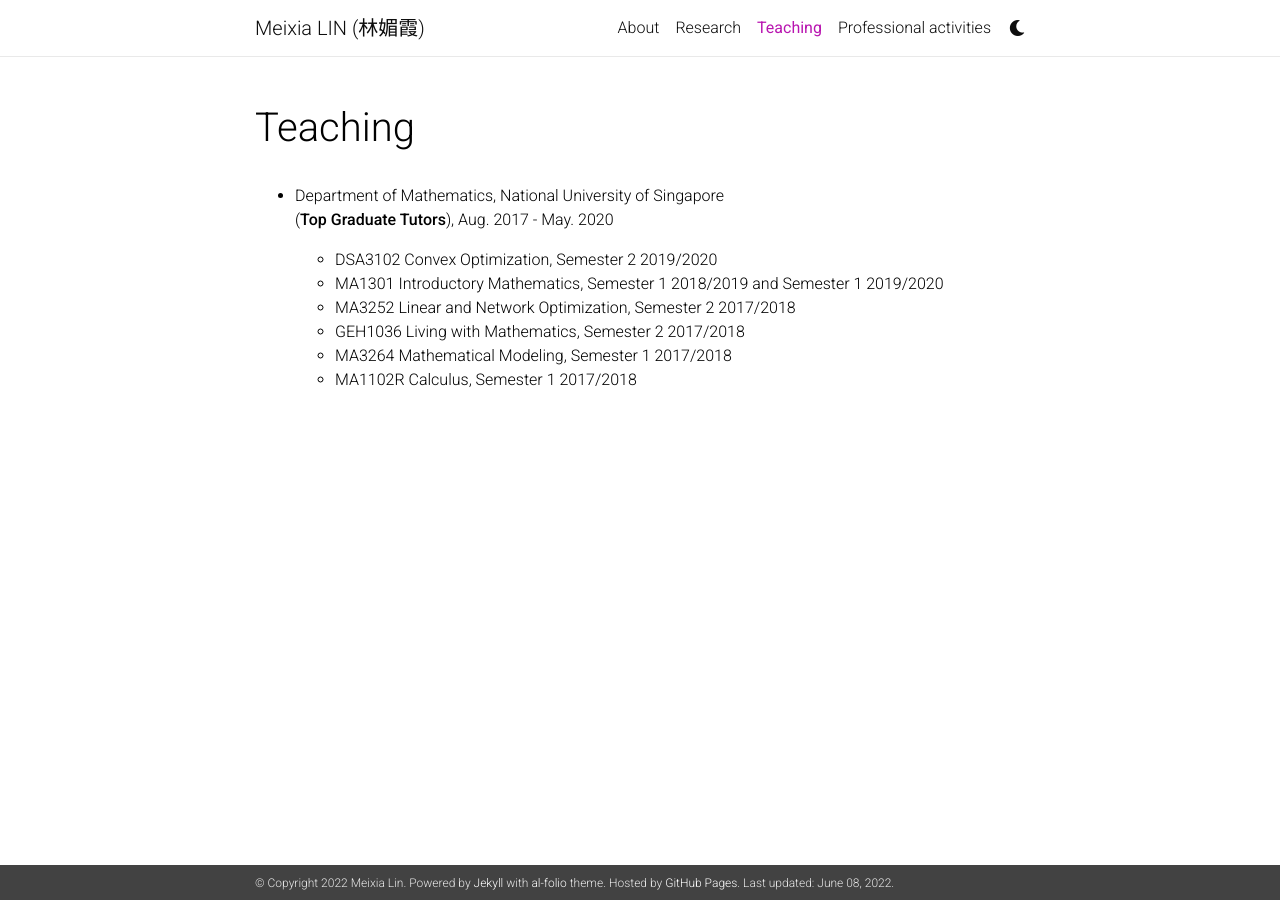
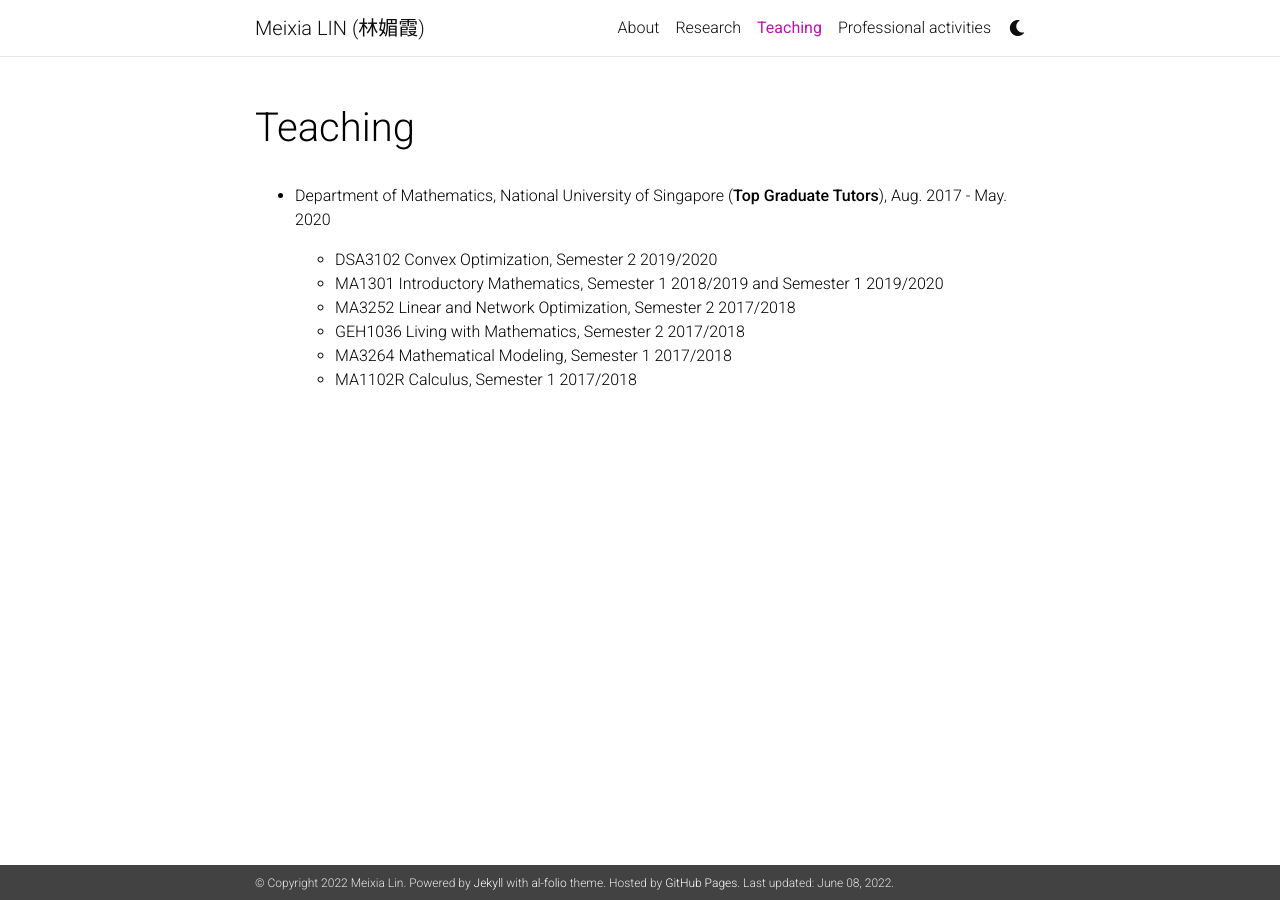
Before and after one commit to linmeixia/linmeixia.github.io, a Jekyll site: the page built from _pages/teaching.md, in a window 1280 px wide. Built offline with Jekyll 4.4.1, drawn with Linux system fonts in a browser that asks for light colours; nearby versions of some CDN libraries; comment, search, counter and statistics services are not loaded; a style sheet for code colours, icons or effects is not loaded.

```diff
--- a/_pages/teaching.md
+++ b/_pages/teaching.md
@@ -7,8 +7,7 @@ mysort: b
 nav: true
 ---
 
-- Department of Mathematics, National University of Singapore\
-  (<strong>Top Graduate Tutors</strong>), Aug. 2017 - May. 2020
+- Department of Mathematics, National University of Singapore (<strong>Top Graduate Tutors</strong>), Aug. 2017 - May. 2020
 
     - DSA3102 Convex Optimization, Semester 2 2019/2020
     - MA1301 Introductory Mathematics, Semester 1 2018/2019 and Semester 1 2019/2020
```
